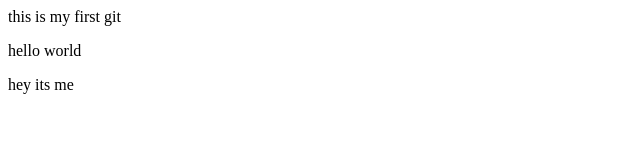
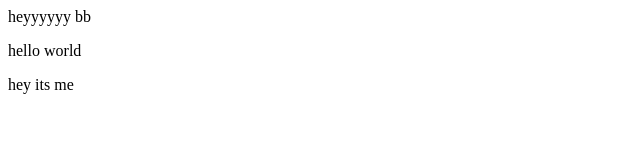
Before and after one commit to Kavya-M-Injineri/qwerty, a plain HTML site: page index.html in a window 1280 px wide. Shown: the full height of the page, 0-640 px from the left. Drawn offline with Linux system fonts and the light colour scheme.

Commit message:
new line in feature1

```diff
--- a/index.html
+++ b/index.html
@@ -1,3 +1,3 @@
-<p> this is my first git</p>
+<p> heyyyyyy bb</p>
 <p>hello world</p>
 <p>hey its me</p>
```
